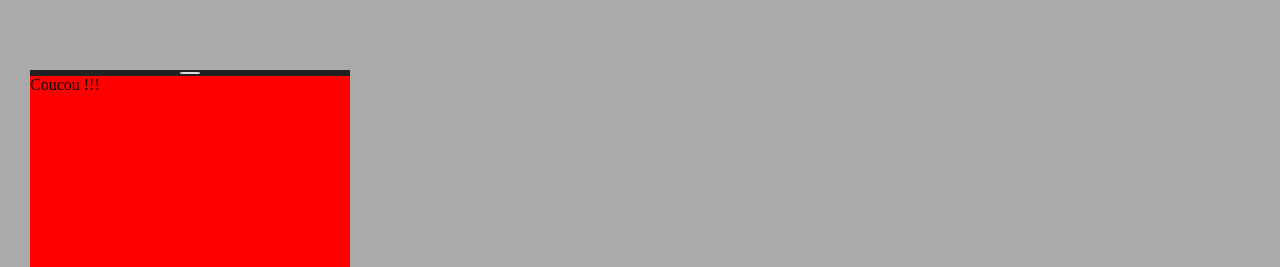
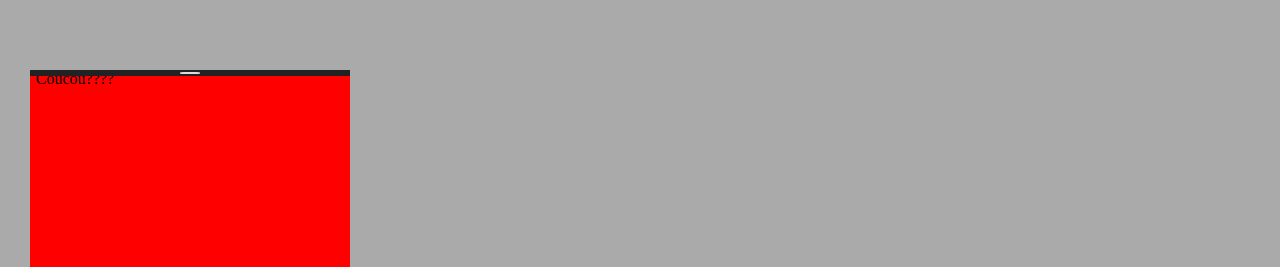
Before and after one commit to redboul/angular-resize-panel-app, an Angular app: page / in a window 1280 px wide. Shown: the part 530-797 px from the top of the page. Built offline with nearby package versions, Linux system fonts and the light colour scheme.

Commit message:
refactor component names and add vertical slider unsuccessfully...

```diff
--- a/src/app/animations.ts
+++ b/src/app/animations.ts
@@ -1,13 +1,24 @@
 import { animate, animateChild, state, style, transition, trigger } from '@angular/animations';
 import { animation } from '@angular/animations';
 
-const slideIn = animation([ animate('400ms ease', style({
+const slideInHorizontal = animation([ animate('400ms ease', style({
     width: '{{ width }}px'
   }))]);
-const slideOut = animation([ animate('400ms ease', style({
+const slideOutHorizontal = animation([ animate('400ms ease', style({
     width: '30px'
   }))]);
-export const slide = trigger('slide', [
-  transition('* => out', [slideOut]),
-  transition('out => in', [slideIn], { params: {width: 140} })
+export const slideHorizontal = trigger('slide', [
+  transition('* => out', [slideOutHorizontal]),
+  transition('out => in', [slideInHorizontal], { params: {width: 140} })
 ]);
+
+const slideInVertical = animation([ animate('400ms ease', style({
+    height: '{{ height }}px'
+  }))]);
+const slideOutVertical = animation([ animate('400ms ease', style({
+    height: '30px'
+  }))]);
+export const slideVertical = trigger('slide', [
+  transition('* => out', [slideOutVertical]),
+  transition('out => in', [slideInVertical], { params: {height: 140} })
+]);
--- a/src/app/app.component.html
+++ b/src/app/app.component.html
@@ -2,5 +2,5 @@
   {{title}}
 </h1>
 
-<app-toolbox></app-toolbox>
-<app-sidebar></app-sidebar>
+<horizontal-slider>  Balèze !!!</horizontal-slider>
+<vertical-slider>  Coucou????</vertical-slider>
--- a/src/app/toolbox/toolbox.component.html
+++ b/src/app/horizontal-slider/horizontal-slider.component.html
@@ -4,5 +4,5 @@
       <div class="handle-vertical"></div>
 
     </div>
-    <div class="toolbox-content" (click)="openPanel()">  Balèze !!!</div>
+    <div class="toolbox-content" (click)="openPanel()"><ng-content></ng-content></div>
 </div>
--- a/src/app/toolbox/toolbox.component.ts
+++ b/src/app/horizontal-slider/horizontal-slider.component.ts
@@ -1,15 +1,15 @@
-import { slide } from '../animations';
+import { slideHorizontal } from '../animations';
 import { eventTypes } from '../event-types';
 
 import { Component, ElementRef, OnInit } from '@angular/core';
 
 @Component({
-  selector: 'app-toolbox',
-  templateUrl: './toolbox.component.html',
-  styleUrls: ['./toolbox.component.css'],
-  animations: [ slide ]
+  selector: 'horizontal-slider',
+  templateUrl: './horizontal-slider.component.html',
+  styleUrls: ['./horizontal-slider.component.css'],
+  animations: [ slideHorizontal ]
 })
-export class ToolboxComponent implements OnInit {
+export class HorizontalSliderComponent implements OnInit {
   slideState: any = { value: 'in'};
   constructor() { }
 
--- a/src/app/resize-panel.directive.ts
+++ b/src/app/resize-panel.directive.ts
@@ -44,7 +44,7 @@ export class ResizePanelDirective implements AfterViewInit {
     this.resizeHandles.forEach((handle: ResizeHandleDirective) => {
       handle.mouseMove$.subscribe(mouseEvent => this.increaseSize(mouseEvent));
       handle.mouseDown$
-        .subscribe((event) => this.handleClick.next({ width: this.originalWidth }));
+        .subscribe((event) => this.handleClick.next({ width: this.originalWidth, height: this.originalHeight }));
     });
   }
 
@@ -57,7 +57,7 @@ export class ResizePanelDirective implements AfterViewInit {
       }
     } else if (this.direction === 'y') {
       if (this.el.nativeElement.offsetHeight <= this.minSize) {
-        this.el.nativeElement.style.Height = this.originalHeight + 'px';
+        this.el.nativeElement.style.height = this.originalHeight + 'px';
       } else {
         this.el.nativeElement.style.height = this.minSize + 'px';
       }
--- /dev/null
+++ b/src/app/vertical-slider/vertical-slider.component.css
@@ -0,0 +1,68 @@
+.vertical-slider-content {
+    margin-left: 6px;
+}
+
+.square {
+    width: 25%;
+    height: 25%;
+    position: absolute;
+    min-height: 100px;
+    min-width: 30px;
+    overflow: hidden;
+    /*transition: width 0.5s ease-out, height 2s ease-out;*/
+}
+
+.handleBar {
+  width: 100%;
+  position: absolute;
+  background-color: #222;
+  height: 6px;
+  top: 0;
+  cursor: ns-resize;
+}
+.handle {
+  width: 20px;
+  height: 2px;
+  position: absolute;
+  top: 2px;
+  left: calc(50% - 10px);
+  background-color: #DDD;
+  border-radius: 20%;
+}
+
+
+.handleBar-vertical {
+  height: 100%;
+  position: absolute;
+  background-color: #222;
+  width: 6px;
+  left: 0;
+  cursor: ew-resize;
+}
+.handle-vertical {
+  height: 20px;
+  width: 2px;
+  position: absolute;
+  left: 2px;
+  top: calc(50% - 10px);
+  background-color: #DDD;
+  border-radius: 20%;
+}
+
+/*[resize-handle] {
+    position: absolute;
+    top: -10px;
+    height: 10px;
+    width: 100%;
+    background:  no-repeat center/20px url('https://www.materialui.co/materialIcons/editor/drag_handle_black_192x192.png') white;
+}*/
+
+[resize-handle].vertical {
+    right: calc(50% - 5px);
+    top: calc(50% - 5px);
+}
+[resize-handle].vertical {
+    -ms-transform: rotate(90deg); /* IE 9 */
+    -webkit-transform: rotate(90deg); /* Chrome, Safari, Opera */
+    transform: rotate(90deg);
+}
--- /dev/null
+++ b/src/app/vertical-slider/vertical-slider.component.html
@@ -0,0 +1,8 @@
+<div class="square first vertical-slider" resize-panel="y" (handleClick)="togglePanel($event)"
+(@slide.done)="animationDone($event)" [@slide]="slideState" >
+   <div class="handleBar" resize-handle>
+      <div class="handle"></div>
+
+    </div>
+    <div class="vertical-slider-content" (click)="openPanel()"><ng-content></ng-content></div>
+</div>
--- /dev/null
+++ b/src/app/vertical-slider/vertical-slider.component.ts
@@ -0,0 +1,41 @@
+import { slideVertical } from '../animations';
+import { eventTypes } from '../event-types';
+
+import { Component, ElementRef, OnInit } from '@angular/core';
+
+@Component({
+  selector: 'vertical-slider',
+  templateUrl: './vertical-slider.component.html',
+  styleUrls: ['./vertical-slider.component.css'],
+  animations: [ slideVertical ]
+})
+export class VerticalSliderComponent implements OnInit {
+  slideState: any = { value: 'in'};
+  constructor() { }
+
+  ngOnInit() {
+  }
+
+  openPanel() {
+    this.togglePanel({type: eventTypes.clickeInside, height: 140});
+  }
+
+  animationDone(event) {
+    if (this.slideState && this.slideState.params && this.slideState.params.height) {
+      event.element.style.height = this.slideState.params.height + 'px';
+    }
+  }
+
+  togglePanel(event) {
+    if (event.type === eventTypes.cancel) {
+      this.slideState = { value: 'cancel' };
+    } else {
+      if (this.slideState.value !== 'out' && event.type !== eventTypes.clickeInside) {
+        this.slideState = { value: 'out', params: { height: 30 }};
+      } else if (this.slideState.value === 'out') {
+        this.slideState = { value: 'in', params: { height: event.height } };
+      }
+    }
+  }
+
+}
```
Also changed, not shown: src/app/app.module.ts (+5 -4 lines), .angular-cli.json, src/app/horizontal-slider/horizontal-slider.component.css (renamed from src/app/toolbox/toolbox.component.css), 2 other files (tests, documents, lock files or other folders).
